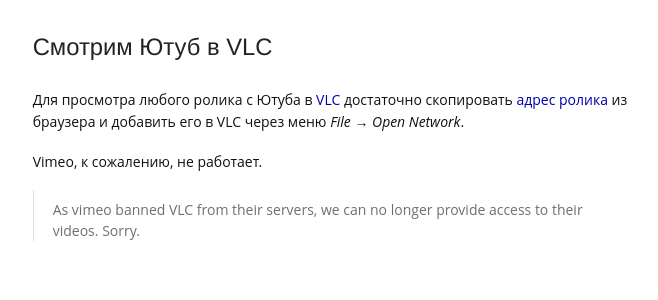
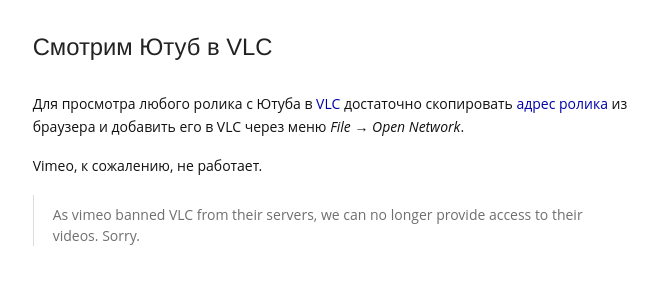
Before and after one commit to dimkalinux/dimkalinux.github.com, a Jekyll site: the page built from _posts/2012-12-02-youtube-in-vlc.md, in a window 1280 px wide. Shown: the top 300 px of the page, without its empty margins (309-967 px from the left). Built offline with Jekyll 4.4.1, drawn with Linux system fonts in a browser that asks for light colours; Markdown is read by kramdown in place of the engine named in the settings.

```diff
--- a/css/app.css
+++ b/css/app.css
@@ -19,7 +19,7 @@
 
 h1 {
     font-size: 1.7em;
-    margin-bottom: 1.2em;
+    margin-bottom: 1.4em;
 }
 
 h2 {
```
Also changed, not shown: _posts/2012-12-05-mcdonalds-lifehack.md (added, +6 -0 lines).
